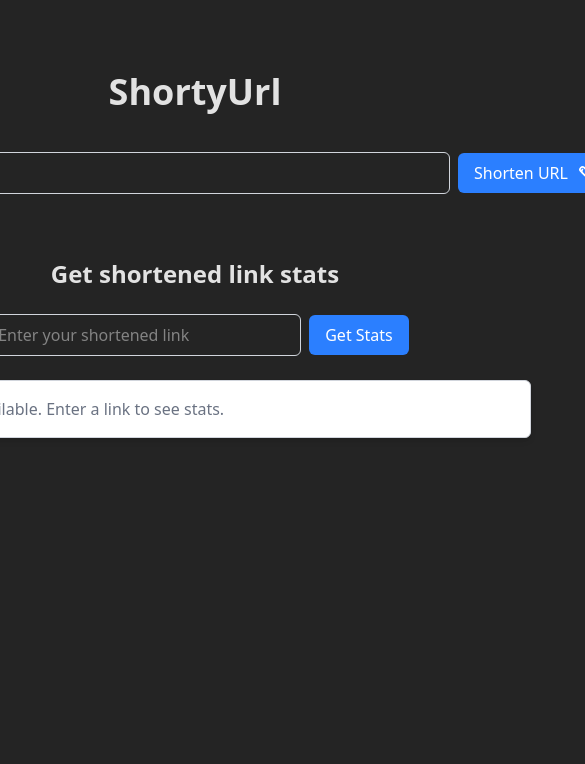
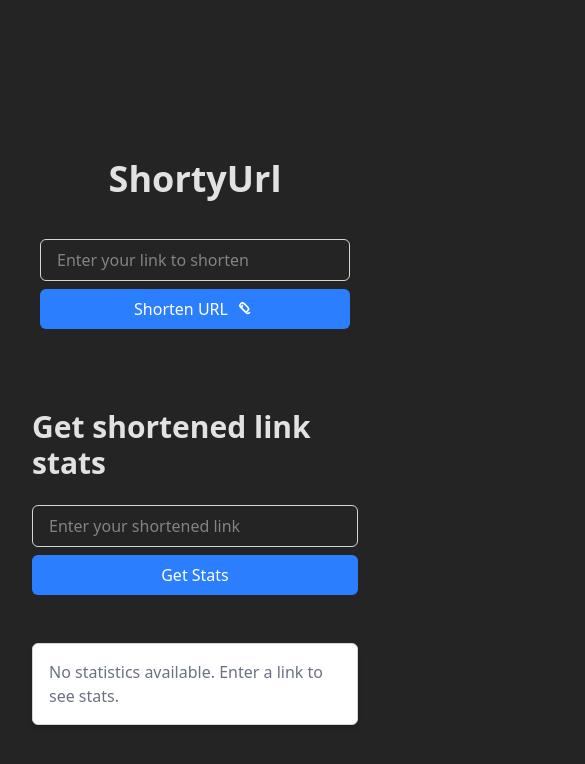
Before and after one commit to JuandiGo1/shortyUrl, a React (Vite) app: page / in a window 390 px wide. Shown: the top 764 px of the page, 585 px wide, since content can reach past the window. Built offline with nearby package versions, Linux system fonts and the light colour scheme.

Commit message:
feat: add responsive desing

```diff
--- a/src/App.tsx
+++ b/src/App.tsx
@@ -12,6 +12,7 @@ function App() {
   const handleFetchStats = async (link: string) => {
     try {
       setError(null);
+      console.log(link+'/stats');
       const res = await fetch(link + "/stats");
 
       if (!res.ok) {
@@ -35,7 +36,7 @@ function App() {
   };
 
   return (
-    <div className='flex flex-col items-center justify-center  h-screen  w-auto  '>
+    <div className='flex flex-col items-center justify-center min-h-screen    '>
       <ShortyBar handleFetchStats={handleFetchStats}></ShortyBar>
       <Stats stats={stats} error={error} handleFetchStats={handleFetchStats}></Stats>
     </div>
--- a/src/components/LinksList.tsx
+++ b/src/components/LinksList.tsx
@@ -5,17 +5,17 @@ const LinksList: React.FC<LinksListProps> = ({linkObj, handleCopyLink, handleRem
 
     return (
         <>
-            <div className="flex flex-1/2  px-4 py-2 items-center justify-between  border border-gray-300 rounded-md mb-2 bg-white shadow-sm mr-3">
-              <div className="flex justify-s  w-full">
+            <div className="flex  flex-1/2 flex-col gap-2 sm:flex-row px-4 py-2 items-center justify-between  border border-gray-300 rounded-md mb-2 bg-white shadow-sm mr-2  w-full h-auto">
+              <div className="flex flex-col gap-2 sm:flex-row justify-start  w-full">
                 {/* Enlace original a la izquierda */}
-                <span className="text-gray-500  w-1/2"  >
+                <span className="text-gray-500  sm:w-1/2"  >
                   {linkObj.original.length > 30 ? `${linkObj.original.slice(0, 30)}...` : linkObj.original}
                 </span>
                 <a
                   href={linkObj.short}
                   target="_blank"
                   rel="noopener noreferrer"
-                  className="text-blue-500 hover:underline w-1/2 text-right mr-2"
+                  className="text-blue-500 hover:underline sm:w-1/2 text-left sm:text-right mr-2"
                 >
                   {linkObj.short}
                 </a>
--- a/src/components/ShortyBar.tsx
+++ b/src/components/ShortyBar.tsx
@@ -57,19 +57,19 @@ const ShortyBar: React.FC<{ handleFetchStats: (link: string) => void }> = ({ han
   }
 
   return (
-    <section className="flex flex-col items-center justify-center w-4xl h-auto py-10">
-      <h1 className="text-4xl font-semibold mb-10">ShortyUrl</h1>
-      <div className="flex items-center space-x-2 mb-6">
+    <section className="flex flex-col items-center  justify-center w-full h-auto  py-4 px-2">
+      <h1 className="text-4xl lg:text-5xl font-semibold mb-10">ShortyUrl</h1>
+      <div className="flex flex-col lg:flex-row gap-2 items-center justify-center  mb-6 w-full lg:w-4xl">
         <input
           type="text"
           placeholder="Enter your link to shorten"
           value={link}
           onChange={(e) => setLink(e.target.value)}
-          className="px-4 py-2 border border-gray-300 rounded-md focus:outline-none focus:ring-2 focus:ring-blue-500 w-2xl"
+          className="px-4 py-2 border items-center border-gray-300 rounded-md focus:outline-none focus:ring-2 focus:ring-blue-500 w-full lg:w-2xl"
         />
         <button
           onClick={handleShortenLink}
-          className="cursor-pointer flex items-center px-4 py-2 bg-blue-500 text-white rounded-md hover:bg-blue-600 focus:outline-none focus:ring-2 focus:ring-blue-500"
+          className="cursor-pointer flex items-center justify-center px-4 py-2 bg-blue-500 text-white rounded-md hover:bg-blue-600 focus:outline-none focus:ring-2 focus:ring-blue-500 w-full lg:w-1/4"
         >
           <span className="mr-2">Shorten URL</span>
           <svg
@@ -97,7 +97,7 @@ const ShortyBar: React.FC<{ handleFetchStats: (link: string) => void }> = ({ han
         {shortenedLinks.map((linkObj, index) => (
           <li
             key={index}
-            className="flex items-center justify-between px-4 py-2 "
+            className="flex "
           >
             <LinkList
               linkObj={linkObj}
--- a/src/components/Stats.tsx
+++ b/src/components/Stats.tsx
@@ -7,28 +7,28 @@ const Stats: React.FC<StatsProps> = ({ stats, error, handleFetchStats }) => {
   const [link, setLink] = useState("");
 
   return (
-    <section className="flex flex-col items-center justify-start h-screen ">
-      <div className="mb-6 flex flex-col items-center justify-center ">
-        <h1 className="text-2xl font-semibold mb-6">
+    <section className="flex flex-col items-center justify-start w-full h-auto  py-10">
+      <div className="mb-6 flex flex-col items-center justify-center w-full ">
+        <h1 className="text-3xl lg:text-4xl font-semibold mb-6">
           Get shortened link stats
         </h1>
-        <div>
+        <div className="flex flex-col lg:flex-row gap-2 items-center justify-center   mb-6 w-full lg:w-2xl">
           <input
             type="text"
             placeholder="Enter your shortened link"
             value={link}
             onChange={(e) => setLink(e.target.value)}
-            className="px-4 py-2 border border-gray-300 rounded-md focus:outline-none focus:ring-2 focus:ring-blue-500 w-80"
+            className="px-4 py-2 border items-center border-gray-300 rounded-md focus:outline-none focus:ring-2 focus:ring-blue-500 w-full lg:w-2xl"
           />
           <button
             onClick={() => handleFetchStats(link)}
-            className="ml-2 px-4 py-2 bg-blue-500 text-white rounded-md hover:bg-blue-600 focus:outline-none focus:ring-2 focus:ring-blue-500"
+            className="cursor-pointer flex items-center justify-center px-4 py-2 bg-blue-500 text-white rounded-md hover:bg-blue-600 focus:outline-none focus:ring-2 focus:ring-blue-500 w-full lg:w-1/4"
           >
             Get Stats
           </button>
         </div>
       </div>
-      <div className="w-2xl p-4 border border-gray-300 rounded-md bg-white shadow-md">
+      <div className="w-full max-w-2xl md:w-2xl p-4 border border-gray-300 rounded-md bg-white shadow-md">
         {error ? (
           <p className="text-red-500">{error}</p> // Mostrar el mensaje de error
         ) : stats ? (
```
